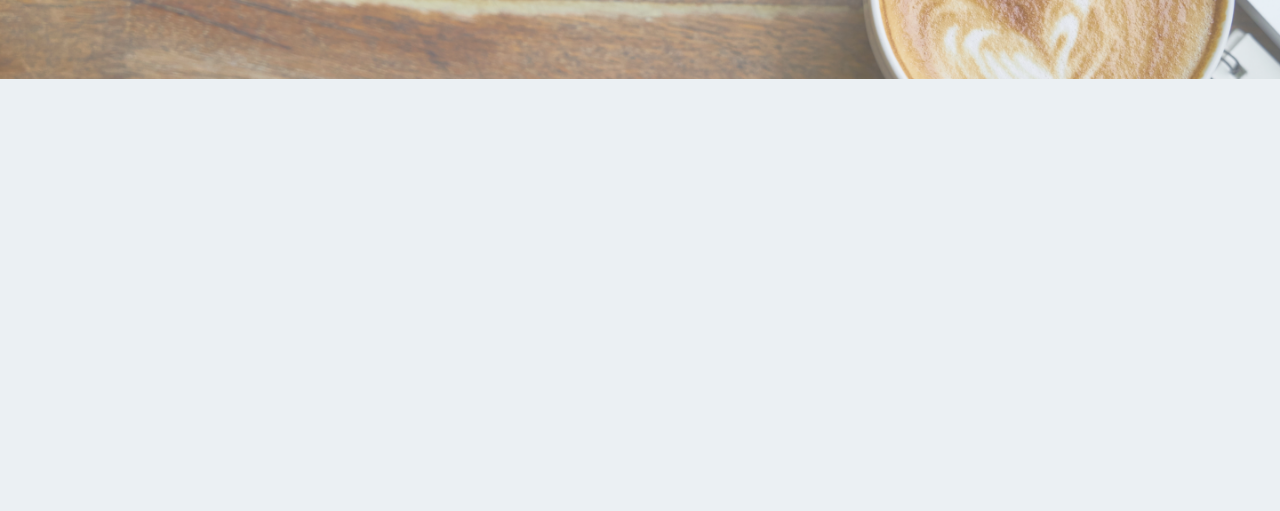
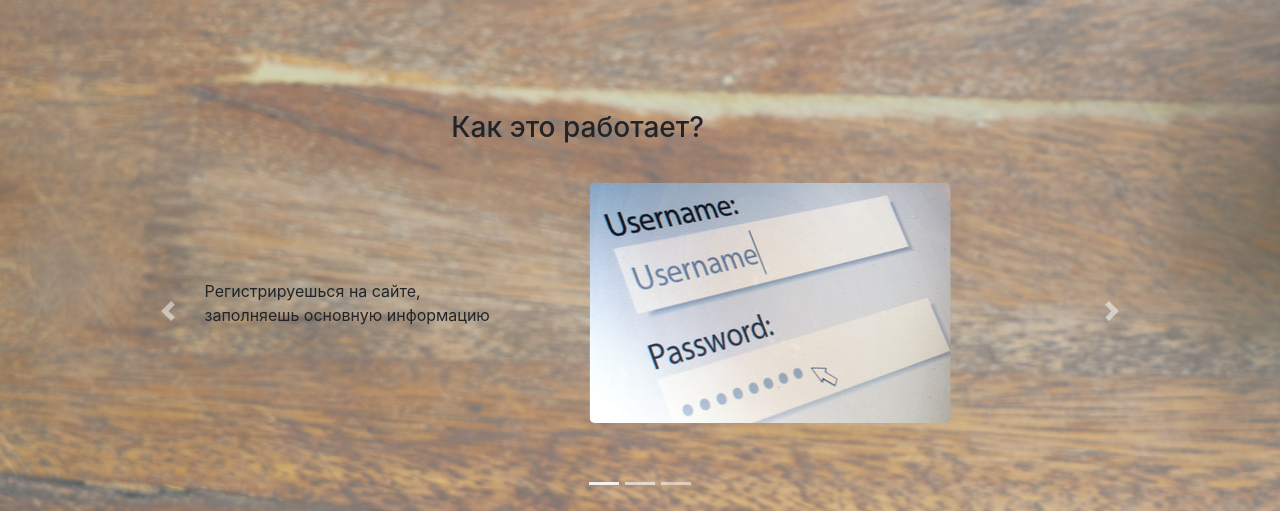
Before and after one commit to aaaann/JobFinder, a plain HTML site: page index.html in a window 1280 px wide. Shown: the part 294-805 px from the top of the page. Drawn offline with Linux system fonts and the light colour scheme.

Commit message:
add carousel

```diff
--- a/css/styles.css
+++ b/css/styles.css
@@ -93,3 +93,48 @@ button.navbar-toggler {
 .container .jumbotron {
   background: transparent;
 }
+
+.carousel-page-container {
+  height: 400px;
+  margin: 0 auto;
+}
+
+.carousel-page-container h3 {
+  text-align: center;
+}
+
+.carousel-page-content {
+  display: flex;
+  justify-content: center;
+  align-content: center;
+  align-items: center;
+  padding: 30px;
+  margin-bottom: 30px;
+}
+
+.carousel-page-content span {
+  text-align: left;
+  margin-right: 100px;
+  vertical-align: middle;
+  align-self: center;
+}
+
+
+.carousel-page-content img {
+  border-radius: 5px;
+
+}
+
+
+@media (max-width: 767px) {
+  .carousel-page-container {
+    height: 240px;
+    margin: 0 auto;
+  }
+  .carousel-page-content span{
+    text-align: center;
+    margin: 0 auto;
+  }
+
+
+}
--- a/index.html
+++ b/index.html
@@ -64,7 +64,7 @@
         <div class="jumbotron">
           <p>
             <a href="about.html">О разработчике</a>
-            <br class="d-none d-sm-block d-md-none">
+            <br class="d-sm-none">
             <a href="about.html">Помощь</a>
           </p>
           <h1>Сервис поиска работы для студентов</h1>
@@ -73,6 +73,53 @@
           </p>
         </div>
 
+        <div id="carouselExplain" class="carousel slide" data-ride="carousel">
+          <div class="carousel-inner">
+            <div class="carousel-item active">
+              <div class="carousel-page-container">
+                <h3>Как это работает?</h3>
+                <div class="carousel-page-content">
+                  <span>Регистрируешься на сайте, <br>заполняешь основную информацию</span>
+                  <br class="d-md-none">
+                  <img class="d-none d-md-block" src="images/registration_example_img.jpg">
+                </div>
+              </div>
+            </div>
+            <div class="carousel-item">
+              <div class="carousel-page-container">
+                <h3>Как это работает?</h3>
+                <div class="carousel-page-content">
+                  <span>Регистрируешься на сайте, <br>заполняешь основную информацию</span>
+                  <br class="d-md-none">
+                  <img class="d-none d-md-block" src="images/registration_example_img.jpg">
+                </div>
+              </div>
+            </div>
+            <div class="carousel-item">
+              <div class="carousel-page-container">
+                <h3>Как это работает?</h3>
+                <div class="carousel-page-content">
+                  <span>Регистрируешься на сайте, <br>заполняешь основную информацию</span>
+                  <br class="d-md-none">
+                  <img  class="d-none d-md-block" src="images/registration_example_img.jpg">
+                </div>
+              </div>
+            </div>
+          </div>
+          <ol class="carousel-indicators">
+            <li data-target="#carouselExplain" data-slide-to="0" class="active"></li>
+            <li data-target="#carouselExplain" data-slide-to="1"></li>
+            <li data-target="#carouselExplain" data-slide-to="2"></li>
+          </ol>
+          <a class="carousel-control-prev" href="#carouselExplain" role="button" data-slide="prev">
+            <span class="carousel-control-prev-icon" aria-hidden="true"></span>
+            <span class="sr-only">Previous</span>
+          </a>
+          <a class="carousel-control-next" href="#carouselExplain" role="button" data-slide="next">
+            <span class="carousel-control-next-icon" aria-hidden="true"></span>
+            <span class="sr-only">Next</span>
+          </a>
+        </div>
       </div>
     </section>
 
```
Also changed, not shown: images/registration_example_img.jpg (added).
